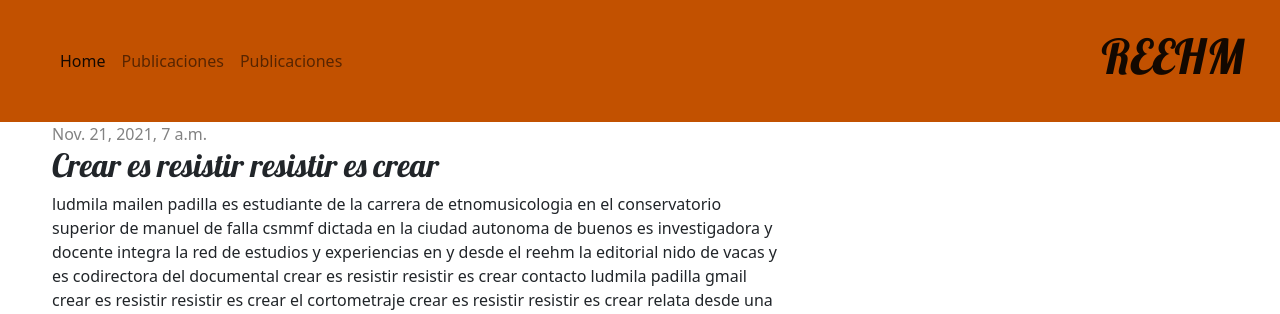
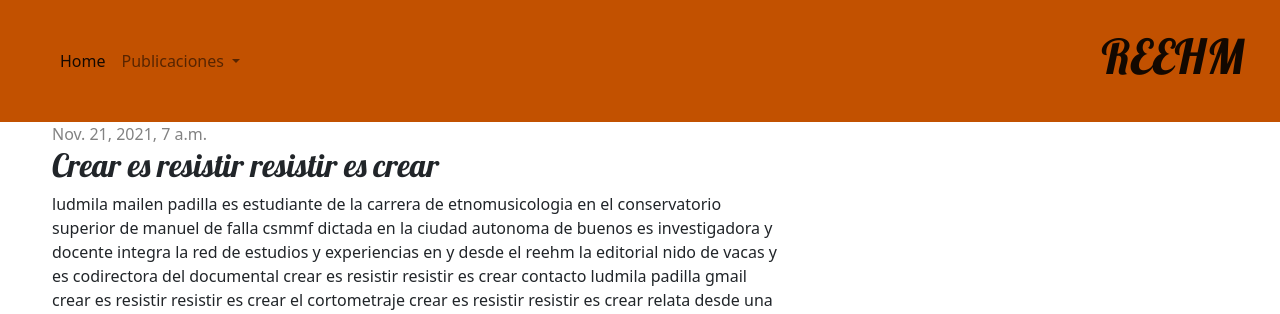
Before and after one commit to eduarteprog/reehm_blog, a Django app: a page that uses blog/templates/blog/base.html in a window 1280 px wide. Shown: the top 314 px of the page. Run offline with Django 3.2, Linux system fonts and the light colour scheme; data comes from the database, SQL or seed files in the repository.

Commit message:
Resolve conflicts

```diff
--- a/blog/templates/blog/base.html
+++ b/blog/templates/blog/base.html
@@ -18,11 +18,14 @@
                       <li class="nav-item">
                         <a class="nav-link active" aria-current="page" href="#">Home</a>
                       </li>
-                      <li class="nav-item">
-                          <a class="nav-link" href="{% static "publicaciones/Disonancias_del_Metal_01.pdf" %}">Publicaciones</a>
-                      </li>
-                      <li class="nav-item">
-                        <a class="nav-link" href="{% static "publicaciones/Disonancias_del_Metal_02.pdf" %}">Publicaciones</a>
+                    <li class="nav-item dropdown">
+                        <a class="nav-link dropdown-toggle" href="#" id="navbarDropdown" role="button" data-bs-toggle="dropdown" aria-expanded="false">
+                            Publicaciones
+                        </a>
+                        <ul class="dropdown-menu" aria-labelledby="navbarDropdown">
+                            <li><a class="dropdown-item" href="{% static "publicaciones/Disonancias_del_Metal_01.pdf" %}">01</a></li>
+                            <li><a class="dropdown-item" href="{% static "publicaciones/Disonancias_del_Metal_02.pdf" %}">02</a></li>
+                        </ul>
                     </li>
                     </ul>
                   </div>
```
Also changed, not shown: machete.txt (line endings or trailing spaces), 1 other file.
